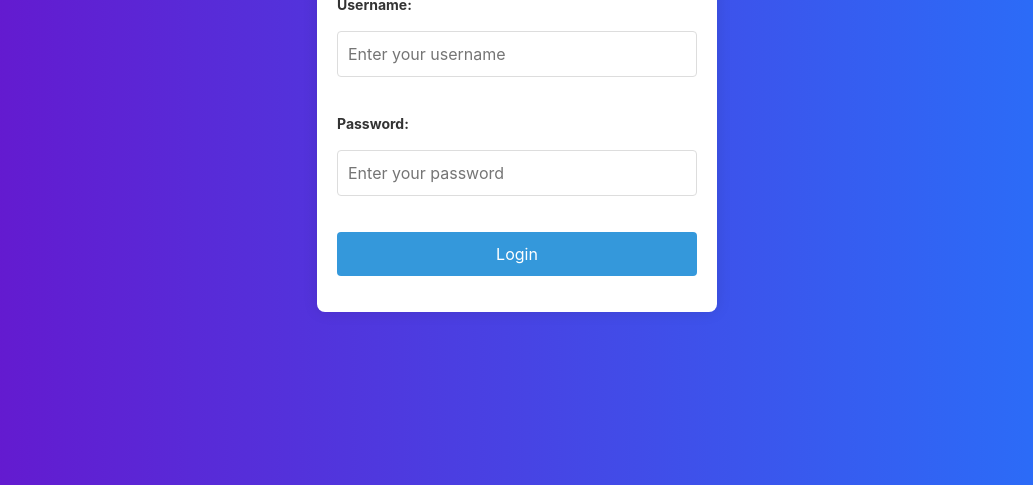
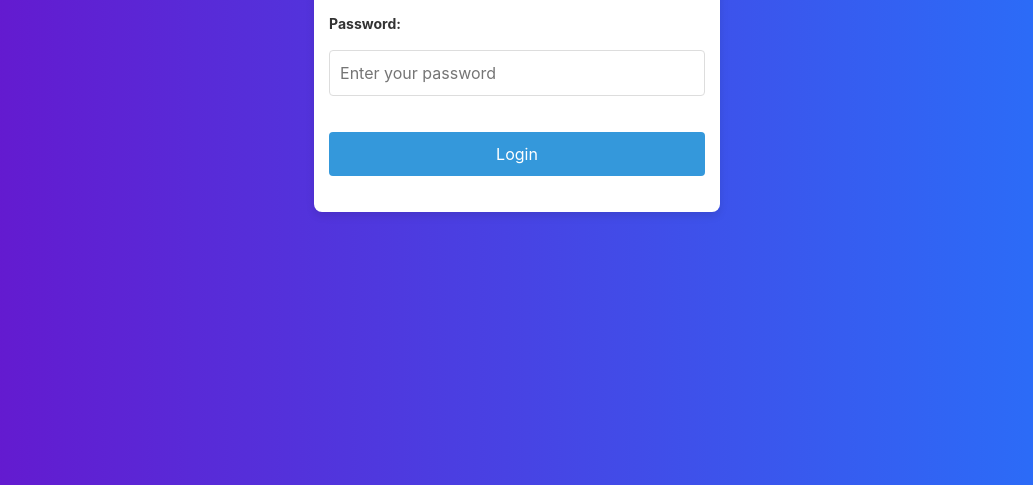
Before and after one commit to SivaAbinaya/Bank_Project, a plain HTML site: page index.html in a window 1280 px wide. Shown: the part 315-800 px from the top of the page, without its empty margins (123-1156 px from the left). Drawn offline with nearby package versions, Linux system fonts and the light colour scheme.

Commit message:
Update index.html

```diff
--- a/index.html
+++ b/index.html
@@ -21,7 +21,7 @@
     </nav>
 </header>
 
-    <div class="login-container">
+    <div class="container">
         <h2>Bank Login</h2>
         <form action="home.html" method="GET">
             <div class="form-group">
```
